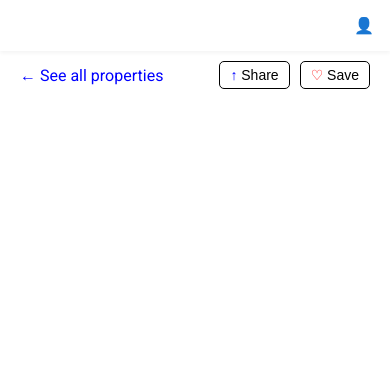
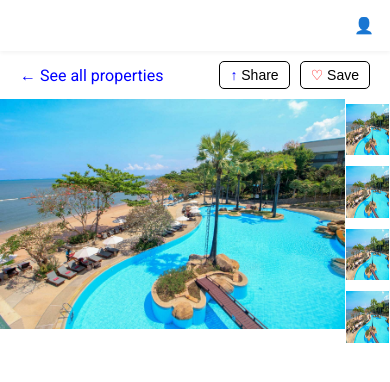
Before and after one commit to Ashfiq98/w3Engineers-assignment-1-html-css, a plain HTML site: page index.html in a window 390 px wide. Drawn offline with Linux system fonts and the light colour scheme.

Commit message:
header part almost

```diff
--- a/index.html
+++ b/index.html
@@ -43,6 +43,20 @@
             </div>
         </div>
     </div>
+    <!-- main header -->
+    <div class="container">
+        <div class="main-header">
+            <div class="single-photo">
+                <img src="./resources/header-1.jpg" alt="Single Photo">
+            </div>
+            <div class="multiple-photos">
+                <img class="head-img-1" src="./resources/header-1.jpg" alt="Photo 1">
+                <img class="head-img-2" src="./resources/header-1.jpg" alt="Photo 2">
+                <img class="head-img-3" src="./resources/header-1.jpg" alt="Photo 3">
+                <img class="head-img-4" src="./resources/header-1.jpg" alt="Photo 4">
+            </div>
+        </div>
+    </div>
 
 
 </body>
--- a/style.css
+++ b/style.css
@@ -115,3 +115,63 @@
 .blue{
     color: blue;
 }
+
+ /* main header */
+ .main-header {
+    display: flex;
+    flex-wrap: wrap; /* Allows items to wrap on smaller screens */
+    justify-content: space-between;
+    /* padding: 20px; */
+}
+
+.single-photo {
+    flex: 1 1 300px; /* Allows it to grow/shrink, minimum width 300px */
+    margin-right: 5px; /* Space between the two portions */
+}
+
+.single-photo img {
+    width: 100%; /* Makes image responsive */
+    height: auto; /* Maintain aspect ratio */
+}
+
+.multiple-photos {
+    display: flex;
+    flex: 1 1 0; /* Allows it to grow/shrink */
+    flex-wrap: wrap; /* Allow photos to wrap if the screen is small */
+    margin-bottom: 4px;
+}
+
+.multiple-photos img {
+    width: 48%; /* Responsive width, two images per row */
+    height: auto; /* Maintain aspect ratio */
+    /* margin: 2px; */
+    padding: 0px 1px 1px 1px;
+}
+
+@media (max-width: 600px) {
+    .container {
+        flex-direction: column; /* Stack the portions on smaller screens */
+    }
+
+    .single-photo {
+        margin-right: 0; /* Remove margin for single photo */
+        margin-bottom: 20px; /* Add space below the single photo */
+    }
+
+    .multiple-photos img {
+        width: 100%; /* Full width for smaller screens */
+        margin: 5px 0; /* Space between images */
+    }
+    .head-img-1{
+        margin: 0px 1px 1px 0px;
+    }
+    .head-img-2{
+        margin: 0px 0px 1px 1px;
+    }
+    .head-img-3{
+        margin: 0px 1px 0px 0px;
+    }
+    .head-img-4{
+        margin: 1px 0px 0px 1px;
+    }
+}
```
Also changed, not shown: resources/header-1.jpeg (added), resources/header-1.jpg (added), resources/header-2.jpeg (added), resources/header-3.jpg (added), resources/header-4.jpg (added), resources/header-5.jpg (added), resources/header-6.jpeg (added).
